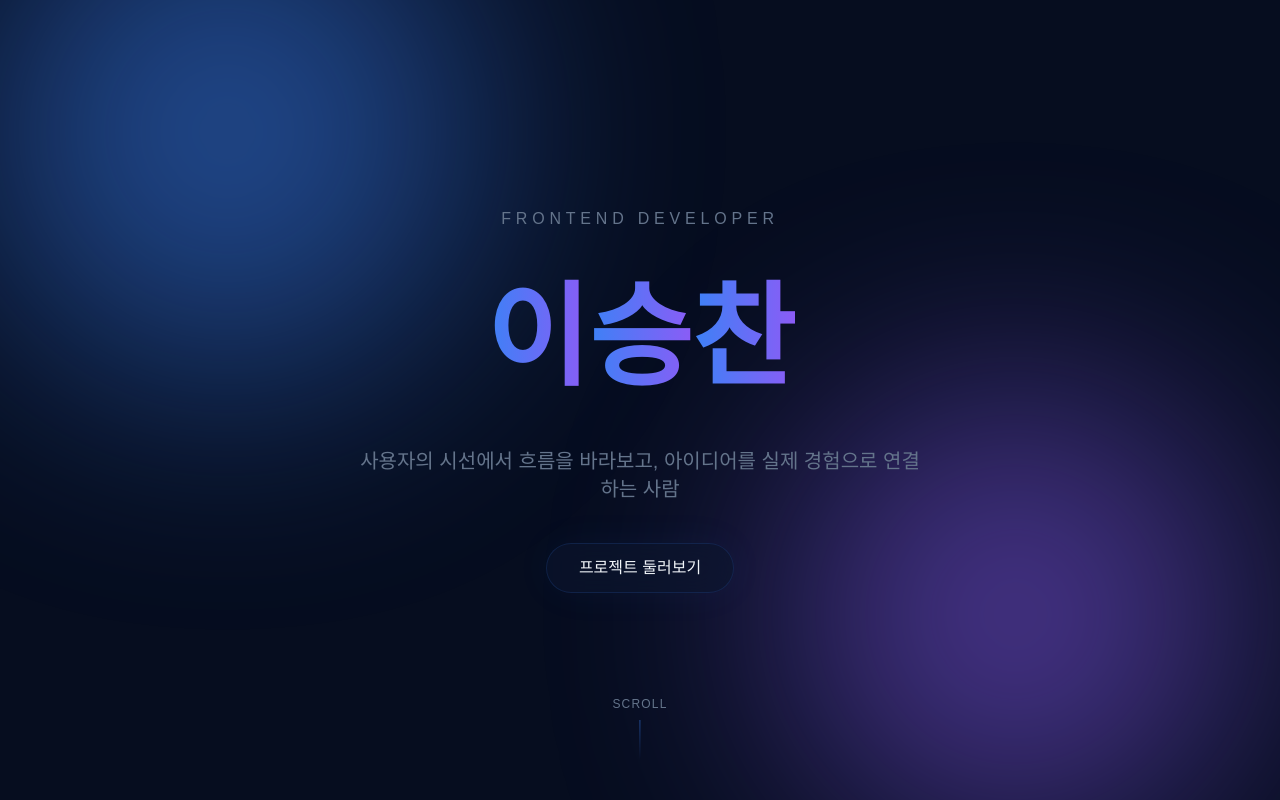
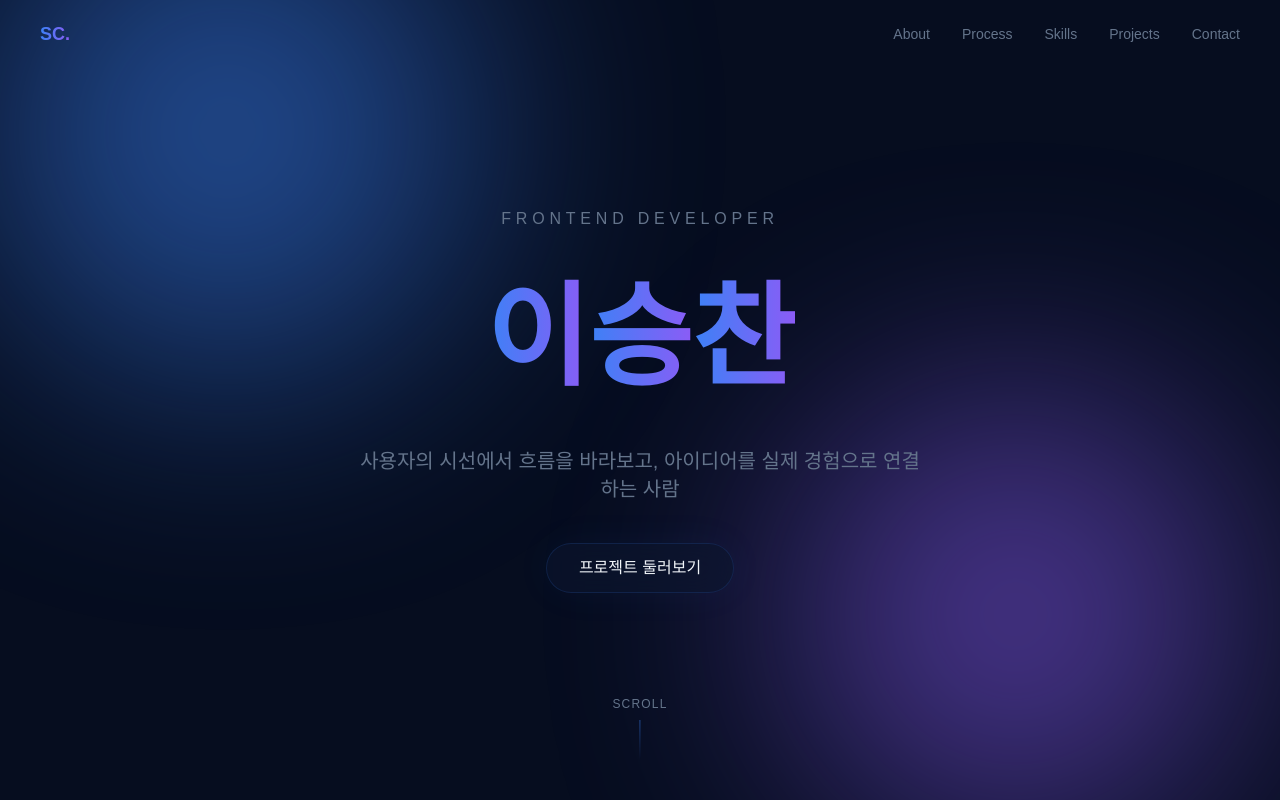
Before and after one commit to leechan9715/PortFolio-2, a React (Vite) app: page / in a window 1280 px wide. Shown: the top 800 px of the page. Built offline with nearby package versions, Linux system fonts and the light colour scheme; a web font is replaced by a local one.

Commit message:
feat: add navbar with scroll progress bar

```diff
--- a/src/App.jsx
+++ b/src/App.jsx
@@ -1,4 +1,5 @@
 import { useLenis } from "./hooks/useLenis";
+import { Navbar } from "./components/Navbar";
 import { Hero } from "./sections/Hero";
 import { About } from "./sections/About";
 import { Process } from "./sections/Process";
@@ -12,6 +13,7 @@ function App() {
 
   return (
     <main className="relative w-full bg-[var(--bg-primary)] text-[var(--text-primary)]">
+      <Navbar />
       <Hero />
       <About />
       <Process />
--- /dev/null
+++ b/src/components/Navbar.jsx
@@ -0,0 +1,54 @@
+import { useEffect, useRef, useState } from "react";
+import { gsap } from "gsap";
+import { ScrollTrigger } from "gsap/ScrollTrigger";
+import { useGSAP } from "@gsap/react";
+
+const links = [
+  { id: "about", label: "About" },
+  { id: "process", label: "Process" },
+  { id: "skills", label: "Skills" },
+  { id: "projects", label: "Projects" },
+  { id: "contact", label: "Contact" },
+];
+
+export function Navbar() {
+  const barRef = useRef(null);
+  const [scrolled, setScrolled] = useState(false);
+
+  useGSAP(() => {
+    gsap.to(barRef.current, {
+      scaleX: 1,
+      ease: "none",
+      scrollTrigger: { trigger: document.body, start: "top top", end: "bottom bottom", scrub: true },
+    });
+  });
+
+  useEffect(() => {
+    const onScroll = () => setScrolled(window.scrollY > 40);
+    window.addEventListener("scroll", onScroll);
+    return () => window.removeEventListener("scroll", onScroll);
+  }, []);
+
+  return (
+    <header
+      className={`fixed top-0 left-0 w-full z-50 transition-all duration-300 ${
+        scrolled ? "backdrop-blur-xl bg-[rgba(6,13,31,0.7)]" : "bg-transparent"
+      }`}
+    >
+      <div
+        ref={barRef}
+        className="absolute bottom-0 left-0 w-full h-[2px] origin-left scale-x-0 bg-gradient-to-r from-[var(--accent-blue)] to-[var(--accent-purple)]"
+      />
+      <nav className="max-w-7xl mx-auto flex items-center justify-between px-6 md:px-10 py-5">
+        <a href="#hero" className="font-black text-lg text-gradient">SC.</a>
+        <ul className="hidden md:flex gap-8 text-sm text-[var(--text-muted)]">
+          {links.map((l) => (
+            <li key={l.id}>
+              <a href={`#${l.id}`} className="hover:text-[var(--text-primary)] transition-colors">{l.label}</a>
+            </li>
+          ))}
+        </ul>
+      </nav>
+    </header>
+  );
+}
```
